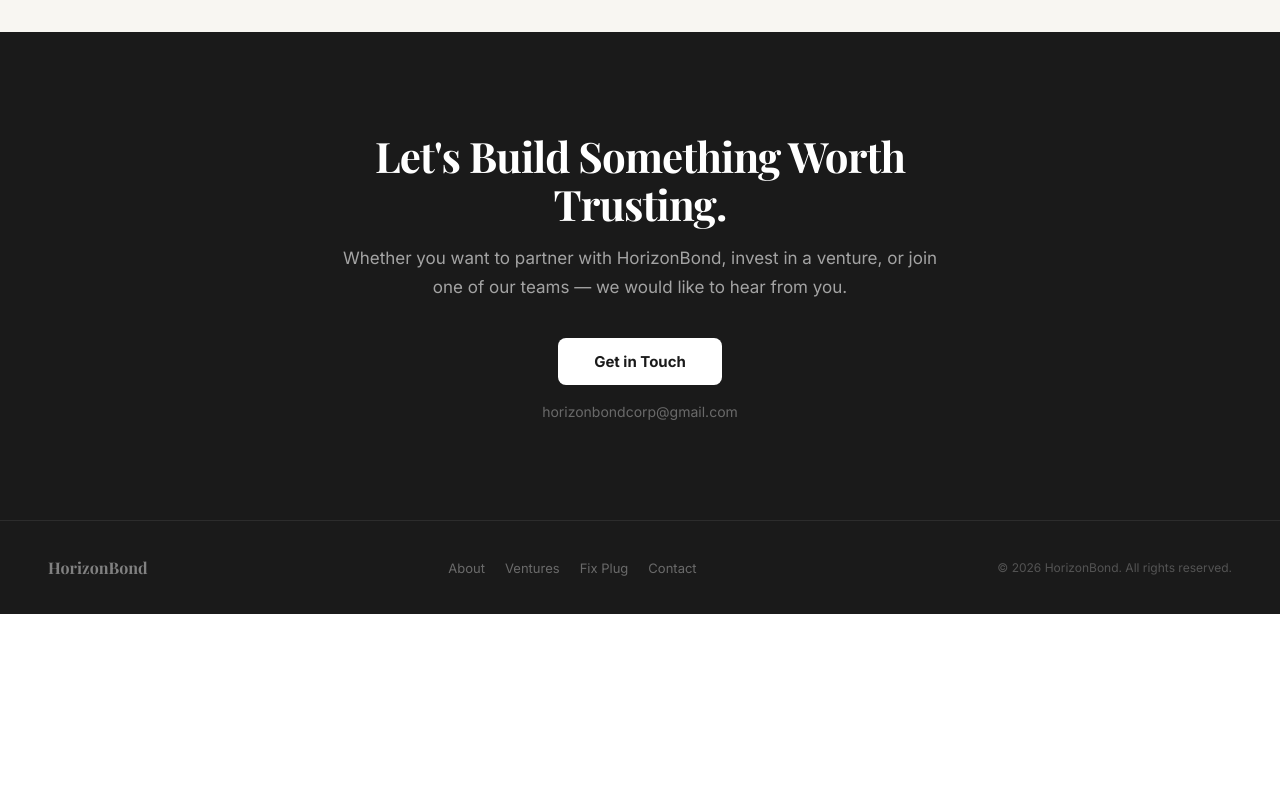
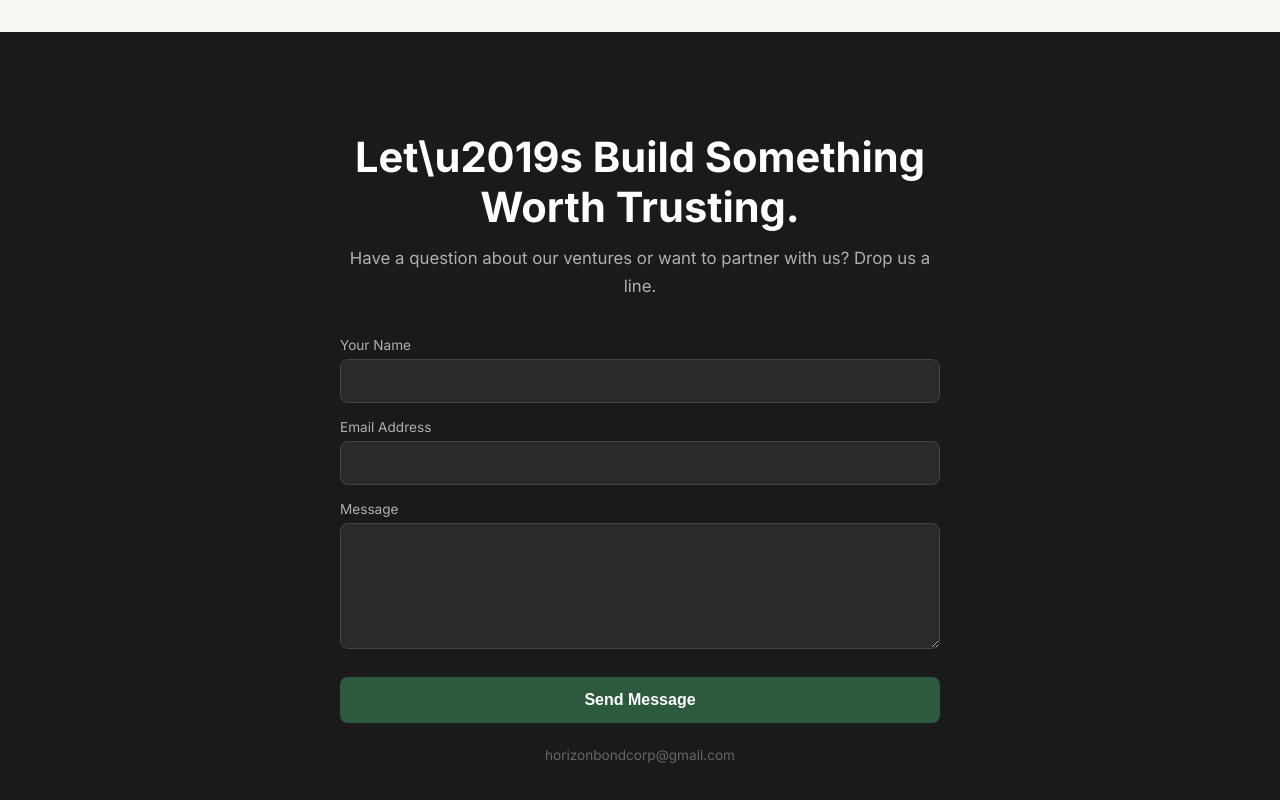
Before and after one commit to horizonbondcorp-cpu/horizonbond-site, a React (Vite) app: page / in a window 1280 px wide. Shown: the part 4440-5240 px from the top of the page. Before the commit the page ends 5054 px from the top, so only its background shows below. Built offline with nearby package versions, Linux system fonts and the light colour scheme.

Commit message:
feat: replace mailto link with embedded Formspree contact form
Replace the mailto: Get in Touch link with an embedded contact form (Name, Email, Message) that submits to Formspree endpoint mjgpobdl. Includes success state, loading state, gold focus borders, and HorizonBond green submit button.

```diff
--- a/src/App.jsx
+++ b/src/App.jsx
@@ -401,28 +401,111 @@
   );
 }
 
-function ContactCTA({ mobile }) {
+function ContactCTA() {
+  const [formData, setFormData] = useState({ name: '', email: '', message: '' });
+  const [submitted, setSubmitted] = useState(false);
+  const [submitting, setSubmitting] = useState(false);
+
+  const handleChange = (e) => {
+    setFormData({ ...formData, [e.target.name]: e.target.value });
+  };
+
+  const handleSubmit = async (e) => {
+    e.preventDefault();
+    setSubmitting(true);
+    try {
+      const res = await fetch('https://formspree.io/f/mjgpobdl', {
+        method: 'POST',
+        headers: { 'Content-Type': 'application/json', 'Accept': 'application/json' },
+        body: JSON.stringify(formData),
+      });
+      if (res.ok) {
+        setSubmitted(true);
+        setFormData({ name: '', email: '', message: '' });
+      }
+    } catch (err) {
+      console.error(err);
+    }
+    setSubmitting(false);
+  };
+
   return (
-    <section id="contact" style={{ padding: mobile ? "64px 20px" : "100px 24px", background: C.bgDark, textAlign: "center" }}>
-      <div style={{ maxWidth: 600, margin: "0 auto" }}>
+    <section id="contact" style={{ padding: '100px 24px', background: '#1A1A1A', textAlign: 'center' }}>
+      <div style={{ maxWidth: 600, margin: '0 auto' }}>
         <h2 style={{
-          fontFamily: serif, fontSize: mobile ? 28 : "clamp(30px, 4vw, 42px)",
-          fontWeight: 700, color: C.white, lineHeight: 1.15, margin: "0 0 16px", letterSpacing: "-0.02em",
+          fontSize: 'clamp(1.8rem, 4vw, 2.6rem)', fontWeight: 700,
+          color: '#FFFFFF', marginBottom: 12
         }}>
-          Let's Build Something Worth Trusting.
+          Let\u2019s Build Something Worth Trusting.
         </h2>
         <p style={{
-          fontFamily: sans, fontSize: 17, color: "rgba(255,255,255,0.6)", lineHeight: 1.7, margin: "0 0 36px",
+          color: '#B0B0B0', fontSize: '1.05rem', lineHeight: 1.7,
+          marginBottom: 36
         }}>
-          Whether you want to partner with HorizonBond, invest in a venture, or join one of our teams — we would like to hear from you.
+          Have a question about our ventures or want to partner with us? Drop us a line.
         </p>
-        <a href="mailto:horizonbondcorp@gmail.com" style={{
-          fontFamily: sans, display: "inline-block", background: C.white, color: C.bgDark,
-          padding: "14px 36px", borderRadius: 8, textDecoration: "none", fontSize: 15, fontWeight: 700,
-        }}>
-          Get in Touch
-        </a>
-        <p style={{ fontFamily: sans, marginTop: 18, fontSize: 14, color: "rgba(255,255,255,0.35)" }}>
+
+        {submitted ? (
+          <div style={{ padding: 40 }}>
+            <h3 style={{ color: '#2D5A3D', fontSize: '1.4rem', marginBottom: 8 }}>Thank you for reaching out.</h3>
+            <p style={{ color: '#B0B0B0' }}>We will get back to you within 48 hours.</p>
+          </div>
+        ) : (
+          <form onSubmit={handleSubmit} style={{ textAlign: 'left' }}>
+            <div style={{ marginBottom: 16 }}>
+              <label style={{ display: 'block', color: '#B0B0B0', fontSize: '0.85rem', marginBottom: 6 }}>Your Name</label>
+              <input
+                type="text" name="name" required value={formData.name} onChange={handleChange}
+                style={{
+                  width: '100%', padding: '12px 16px', background: '#2A2A2A', border: '1px solid #444',
+                  borderRadius: 8, color: '#FFF', fontSize: '1rem', outline: 'none', boxSizing: 'border-box'
+                }}
+                onFocus={(e) => e.target.style.borderColor = '#B8944F'}
+                onBlur={(e) => e.target.style.borderColor = '#444'}
+              />
+            </div>
+            <div style={{ marginBottom: 16 }}>
+              <label style={{ display: 'block', color: '#B0B0B0', fontSize: '0.85rem', marginBottom: 6 }}>Email Address</label>
+              <input
+                type="email" name="email" required value={formData.email} onChange={handleChange}
+                style={{
+                  width: '100%', padding: '12px 16px', background: '#2A2A2A', border: '1px solid #444',
+                  borderRadius: 8, color: '#FFF', fontSize: '1rem', outline: 'none', boxSizing: 'border-box'
+                }}
+                onFocus={(e) => e.target.style.borderColor = '#B8944F'}
+                onBlur={(e) => e.target.style.borderColor = '#444'}
+              />
+            </div>
+            <div style={{ marginBottom: 24 }}>
+              <label style={{ display: 'block', color: '#B0B0B0', fontSize: '0.85rem', marginBottom: 6 }}>Message</label>
+              <textarea
+                name="message" required rows={5} value={formData.message} onChange={handleChange}
+                style={{
+                  width: '100%', padding: '12px 16px', background: '#2A2A2A', border: '1px solid #444',
+                  borderRadius: 8, color: '#FFF', fontSize: '1rem', outline: 'none', resize: 'vertical',
+                  fontFamily: 'inherit', boxSizing: 'border-box'
+                }}
+                onFocus={(e) => e.target.style.borderColor = '#B8944F'}
+                onBlur={(e) => e.target.style.borderColor = '#444'}
+              />
+            </div>
+            <button
+              type="submit" disabled={submitting}
+              style={{
+                width: '100%', padding: '14px 32px', background: '#2D5A3D', color: '#FFF',
+                border: 'none', borderRadius: 8, fontSize: '1rem', fontWeight: 600,
+                cursor: submitting ? 'not-allowed' : 'pointer', opacity: submitting ? 0.7 : 1,
+                transition: 'background 0.3s'
+              }}
+              onMouseEnter={(e) => { if (!submitting) e.target.style.background = '#3A7350' }}
+              onMouseLeave={(e) => { if (!submitting) e.target.style.background = '#2D5A3D' }}
+            >
+              {submitting ? 'Sending...' : 'Send Message'}
+            </button>
+          </form>
+        )}
+
+        <p style={{ color: '#666', fontSize: '0.85rem', marginTop: 24 }}>
           horizonbondcorp@gmail.com
         </p>
       </div>
```
